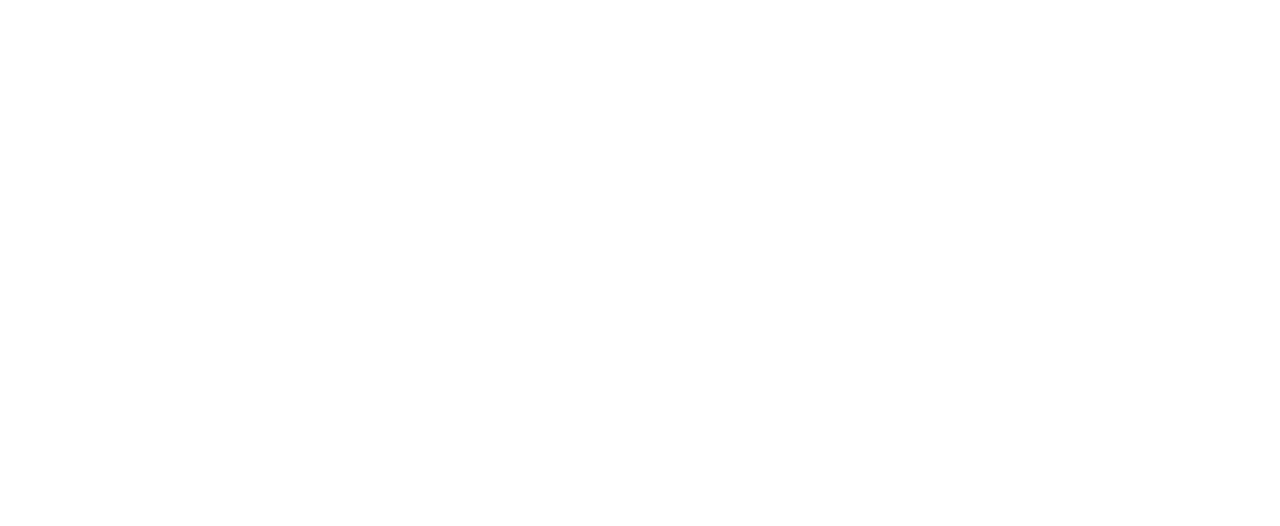
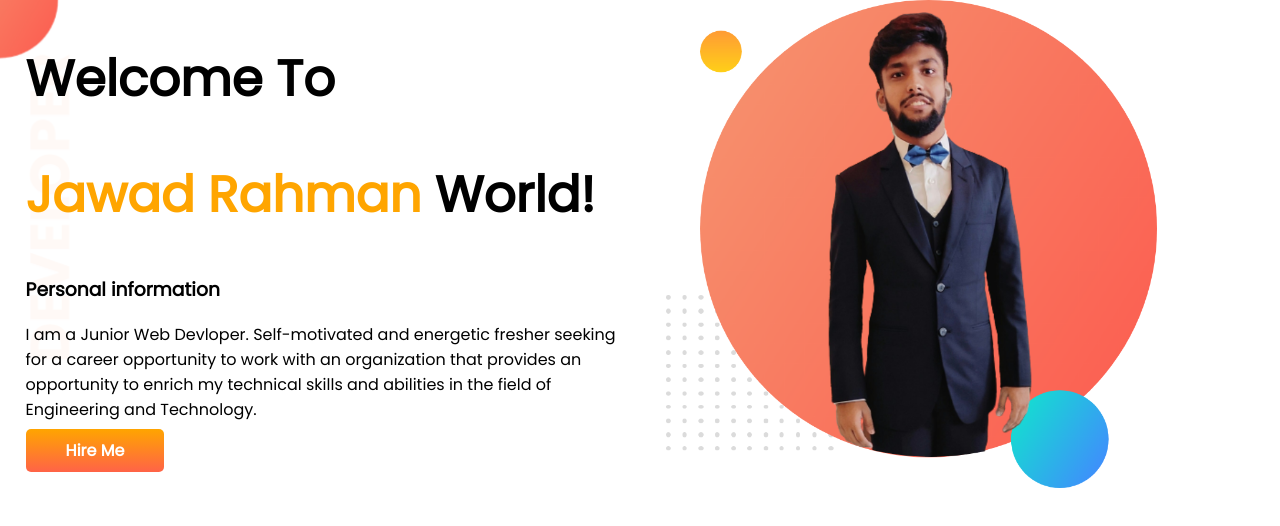
Before and after one commit to JawadRahman/Portfolio, a plain HTML site: page index.html in a window 1280 px wide. Drawn offline with Linux system fonts and the light colour scheme.

Commit message:
Top banner added

```diff
--- a/index.html
+++ b/index.html
@@ -1,13 +1,33 @@
 <!DOCTYPE html>
 <html lang="en">
+
 <head>
     <meta charset="UTF-8">
     <meta http-equiv="X-UA-Compatible" content="IE=edge">
     <meta name="viewport" content="width=device-width, initial-scale=1.0">
     <title>Jawad Portfolio</title>
     <link rel="stylesheet" href="style.css">
+    <link rel="preconnect" href="https://fonts.googleapis.com">
+    <link rel="preconnect" href="https://fonts.gstatic.com" crossorigin>
+    <link href="https://fonts.googleapis.com/css2?family=Poppins&display=swap" rel="stylesheet">
 </head>
+
 <body>
+    <section class="top-banner">
+        <div class="half-width">
+            <h1>Welcome To</h1>
+            <h1><span class="orange-clr">Jawad Rahman</span> World!</h1>
+            <h3>Personal information</h3>
+            <p> I am a Junior Web Devloper. Self-motivated and energetic fresher seeking for a career opportunity to work
+                with an organization that provides an opportunity to enrich my technical skills
+                and abilities in the field of Engineering and Technology. </p>
+                <a class="link-btn" target="_blank" href="https://www.linkedin.com/in/md-jawad-rahman-1521ba213/">Hire Me</a>
+        </div>
+        <div class="half-width">
+            <img src="images/Jawad.png" alt="">
+        </div>
+    </section>
 
 </body>
+
 </html>
--- a/style.css
+++ b/style.css
@@ -0,0 +1,32 @@
+body{
+    font-family: 'Poppins', sans-serif;
+    margin: 0;
+}
+h1{
+    font-size: 50px;
+}
+.orange-clr{
+    color: orange;
+}
+section{
+    display: flex;
+}
+.half-width{
+    width: 50%;
+    padding-left: 2%;
+}
+.half-width img{
+    width: 80%;
+}
+.link-btn{
+    text-decoration: none;
+    background-image: linear-gradient(orange,tomato);
+    color: white;
+    font-weight: 700;
+    padding: 10px 40px;
+    border-radius: 5px;
+}
+.top-banner{
+    background-image: url(images/top-banner.png);
+    background-repeat: no-repeat;
+}
```
Also changed, not shown: images/Jawad.png (added), images/dream-bg.png (added), images/exp-bg.png (added), images/jhankar.png (added), images/jhankar2.png (added), images/my-bg.png (added), images/my-bg2.png (added), images/top-banner.png (added), show off/120260433_1681365645366645_7323349878171077413_n.jpg (added), show off/122080455_1702006896635853_4380732914655410117_n.jpg (added), show off/184929209_1882034588633082_8092486803831693881_n.jpg (added), show off/189032202_1884476235055584_2848836276215482923_n.jpg (added), show off/Jawad.jpg (added).
